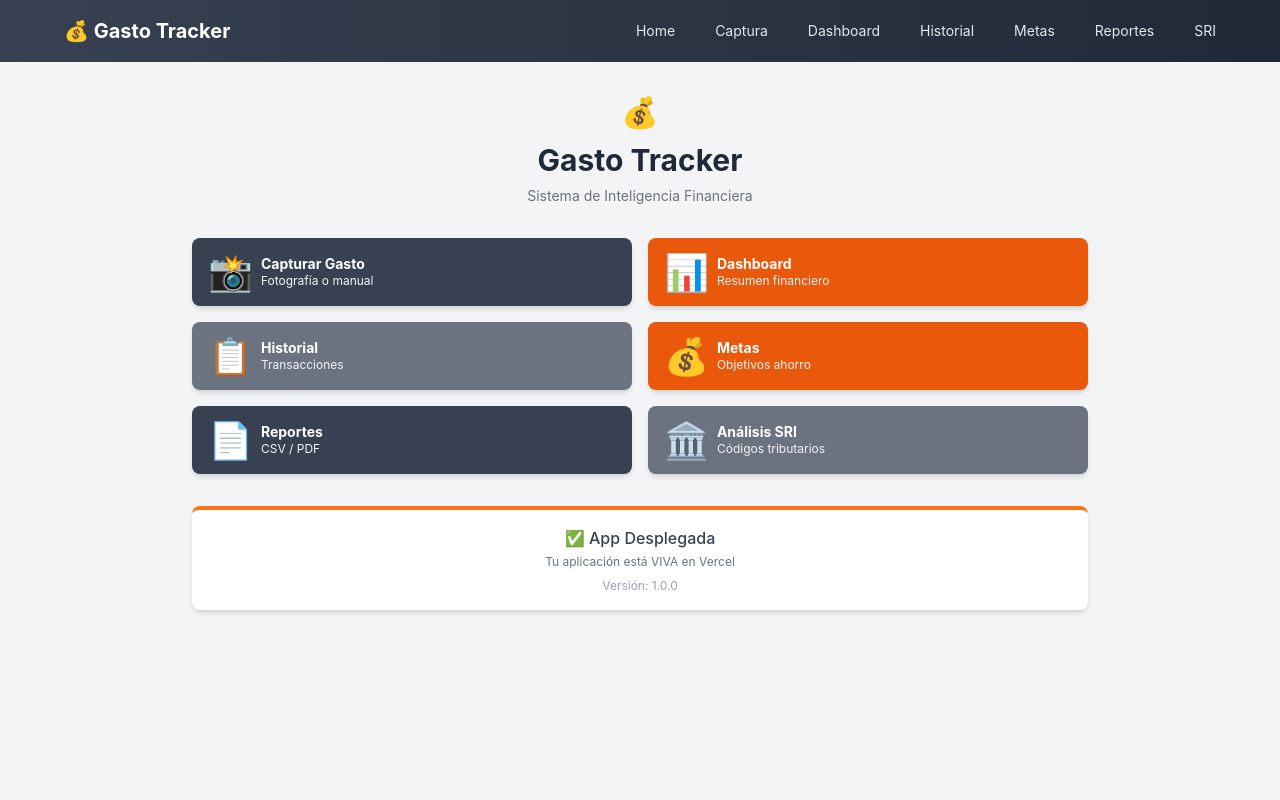
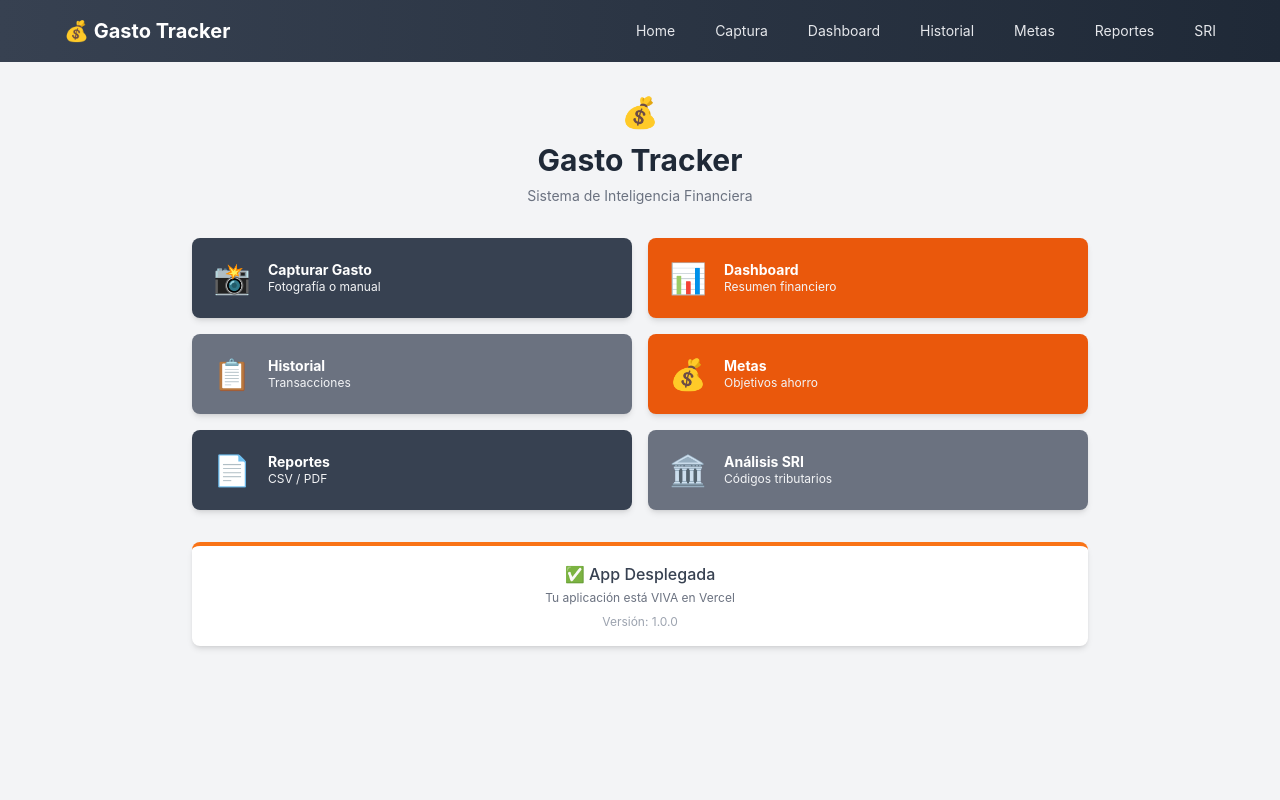
Before and after one commit to wilmanhf/gasto-tracker-app, a React (Vite) app: page / in a window 1280 px wide. Shown: the top 800 px of the page. Built offline with nearby package versions, Linux system fonts and the light colour scheme.

Commit message:
fix: icono en contenedor fijo (w-12 h-12), recortado horizontalmente

```diff
--- a/src/pages/Home.jsx
+++ b/src/pages/Home.jsx
@@ -64,9 +64,9 @@ export default function Home() {
             <Link
               key={idx}
               to={opcion.to}
-              className={`${opcion.color} text-white rounded-lg p-4 transition transform hover:scale-105 active:scale-95 shadow-md flex items-center gap-2`}
+              className={`${opcion.color} text-white rounded-lg p-4 transition transform hover:scale-105 active:scale-95 shadow-md flex items-center gap-3`}
             >
-              <div className="text-4xl flex-shrink-0 leading-none">{opcion.icon}</div>
+              <div className="w-12 h-12 flex-shrink-0 flex items-center justify-center text-3xl">{opcion.icon}</div>
               <div className="text-left min-w-0">
                 <h2 className="font-bold text-sm leading-tight">{opcion.titulo}</h2>
                 <p className="text-xs text-gray-100">{opcion.descripcion}</p>
```
